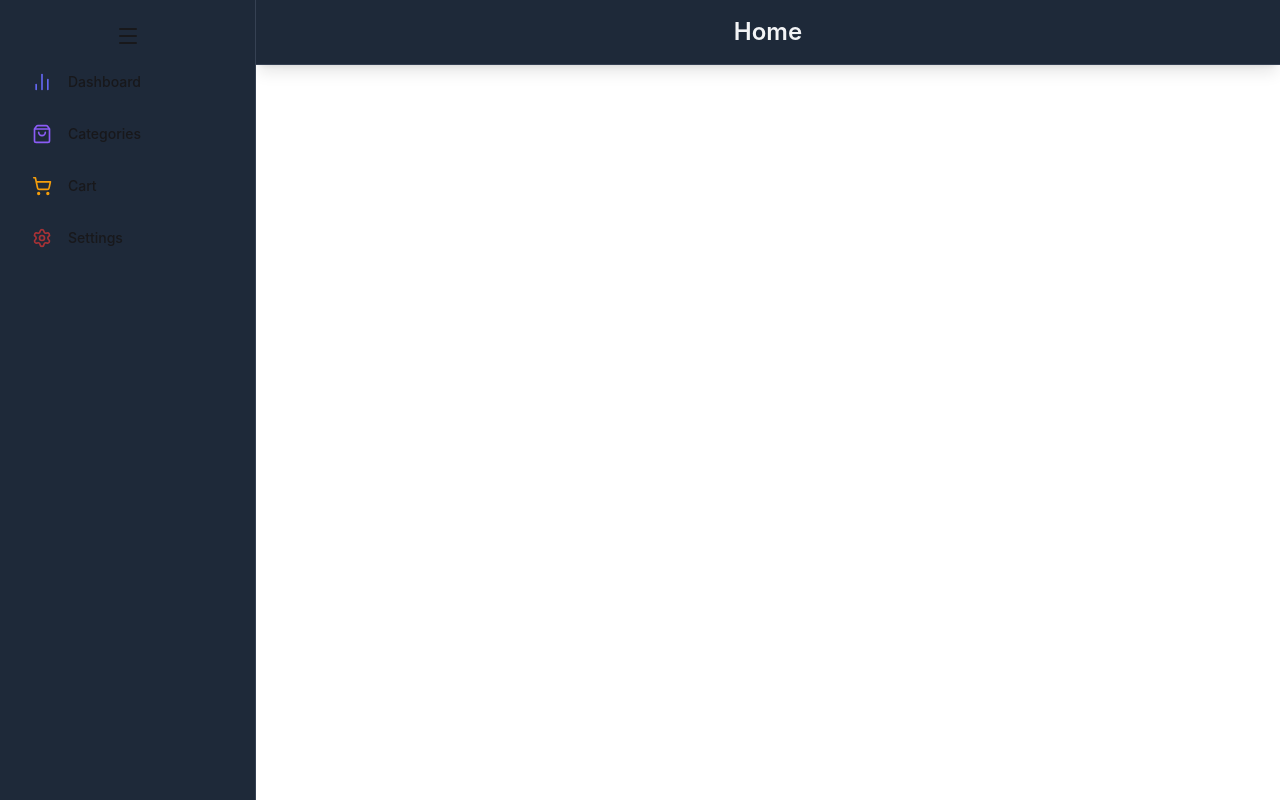
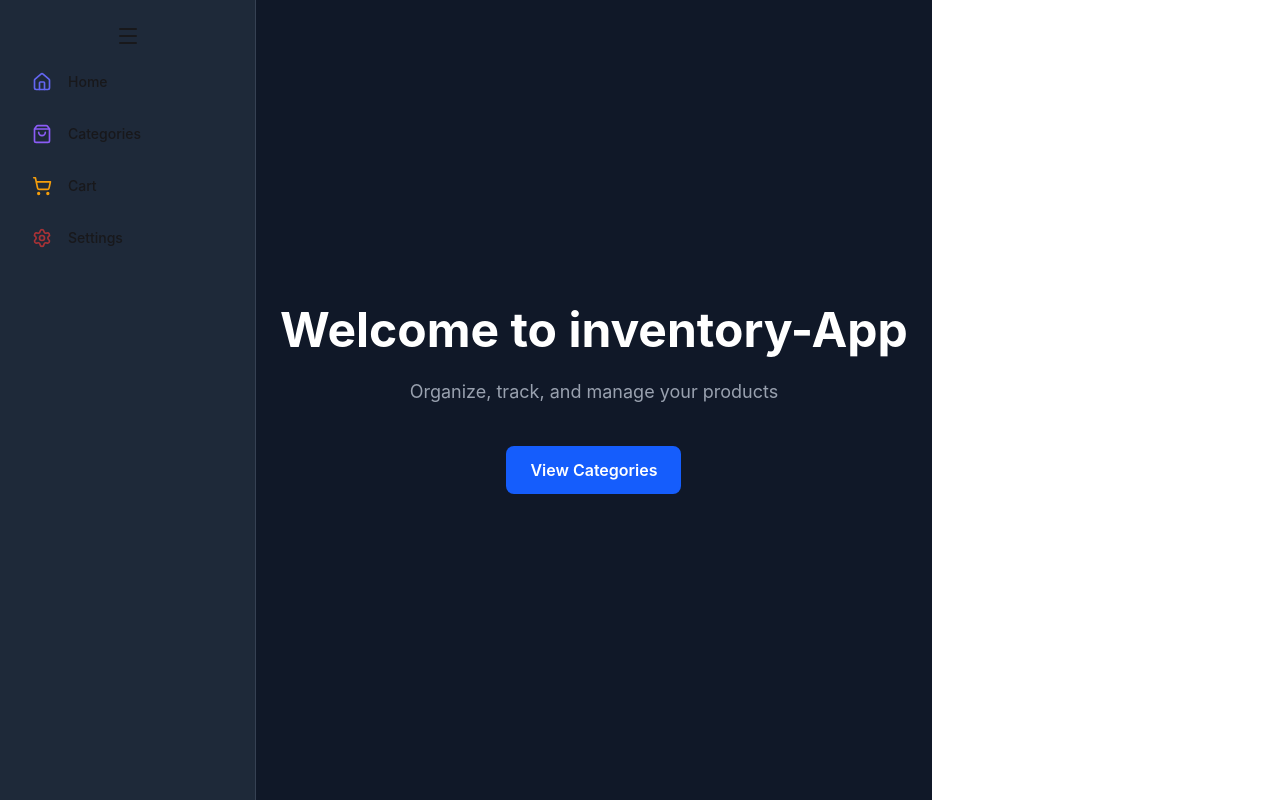
Before and after one commit to TheOdinProjectHomework/inventory-App, a React (Vite) app in the folder frontend/: page / in a window 1280 px wide. Built offline with nearby package versions, Linux system fonts and the light colour scheme.

Commit message:
home updated

```diff
--- a/frontend/src/App.jsx
+++ b/frontend/src/App.jsx
@@ -3,6 +3,7 @@ import './App.css'
 import Sidebar from './components/sidebar/Sidebar';
 import HomePage from './pages/HomePage';
 import Categories from './pages/Categories';
+import ItemsPage from './pages/ItemsPage';
 
 function App() {
 
@@ -12,6 +13,7 @@ function App() {
       <Routes>
         <Route path="/" element={<HomePage />} />
         <Route path="/categories" element={<Categories />} />
+        <Route path="categories/:category" element={<ItemsPage />} />
       </Routes>
     </div>
   );
--- a/frontend/src/components/Card/Card.jsx
+++ b/frontend/src/components/Card/Card.jsx
@@ -1,5 +1,6 @@
 import React from 'react'
 import { Laptop, Armchair, Wrench, Utensils, Shell } from "lucide-react";
+import { Link } from 'react-router';
 
 const Card = ({ data }) => {
     const { title, amount } = data;
@@ -14,6 +15,7 @@ const Card = ({ data }) => {
     const IconComponent = icons[title] || Shell;
 
   return (
+    <Link to={`/categories/${title}`}>
     <div className="card text-neutral-content w-60 bg-gray-800 border border-white/10 m-4 cursor-pointer hover:border-white/30 transition">
       <div className="card-body items-start text-center">
         <div className="card-actions justify-end">
@@ -25,6 +27,7 @@ const Card = ({ data }) => {
         <p>{amount} items</p>
       </div>
     </div>
+    </Link>
   );
 }
 
--- a/frontend/src/components/sidebar/Sidebar.jsx
+++ b/frontend/src/components/sidebar/Sidebar.jsx
@@ -1,11 +1,11 @@
 import React, { useState } from 'react'
 import { Link } from "react-router"
-import { BarChart2, Menu, Settings, ShoppingBag, ShoppingCart } from "lucide-react";
+import { BarChart2, Menu, Settings, ShoppingBag, ShoppingCart, Home } from "lucide-react";
 
 const SIDEBAR_ITEMS = [
   {
-    name: "Dashboard",
-    icon: BarChart2,
+    name: "Home",
+    icon: Home,
     color: "#6366F1",
     href: "/",
   },
--- a/frontend/src/pages/HomePage.jsx
+++ b/frontend/src/pages/HomePage.jsx
@@ -1,10 +1,24 @@
 import React from 'react'
-import Header from '../components/common/Header'
+import { Link } from 'react-router';
 
 const HomePage = () => {
   return (
-    <div className="flex-1 overflow-auto relative z-10">
-      <Header title="Home" />
+    <div className="min-h-screen bg-gray-900 text-white flex items-center justify-center px-6">
+      <div className="max-w-2xl text-center space-y-6">
+        <h1 className="text-5xl font-bold">
+          Welcome to inventory-App
+        </h1>
+
+        <p className="text-gray-400 text-lg">
+          Organize, track, and manage your products
+        </p>
+        <div className="flex justify-center gap-4 pt-4">
+          <Link
+            to="/categories"
+            className="px-6 py-3 bg-blue-600 hover:bg-blue-700 rounded-lg font-semibold transition"
+          >View Categories</Link>
+        </div>
+      </div>
     </div>
   );
 }
--- /dev/null
+++ b/frontend/src/pages/ItemsPage.jsx
@@ -0,0 +1,15 @@
+import React from 'react'
+import { useParams } from 'react-router'
+import Header from '../components/common/Header';
+
+const ItemsPage = () => {
+    let { category } = useParams();
+
+  return (
+    <div className="flex-1 overflow-auto">
+      <Header title={category} />
+    </div>
+  );
+}
+
+export default ItemsPage
```
